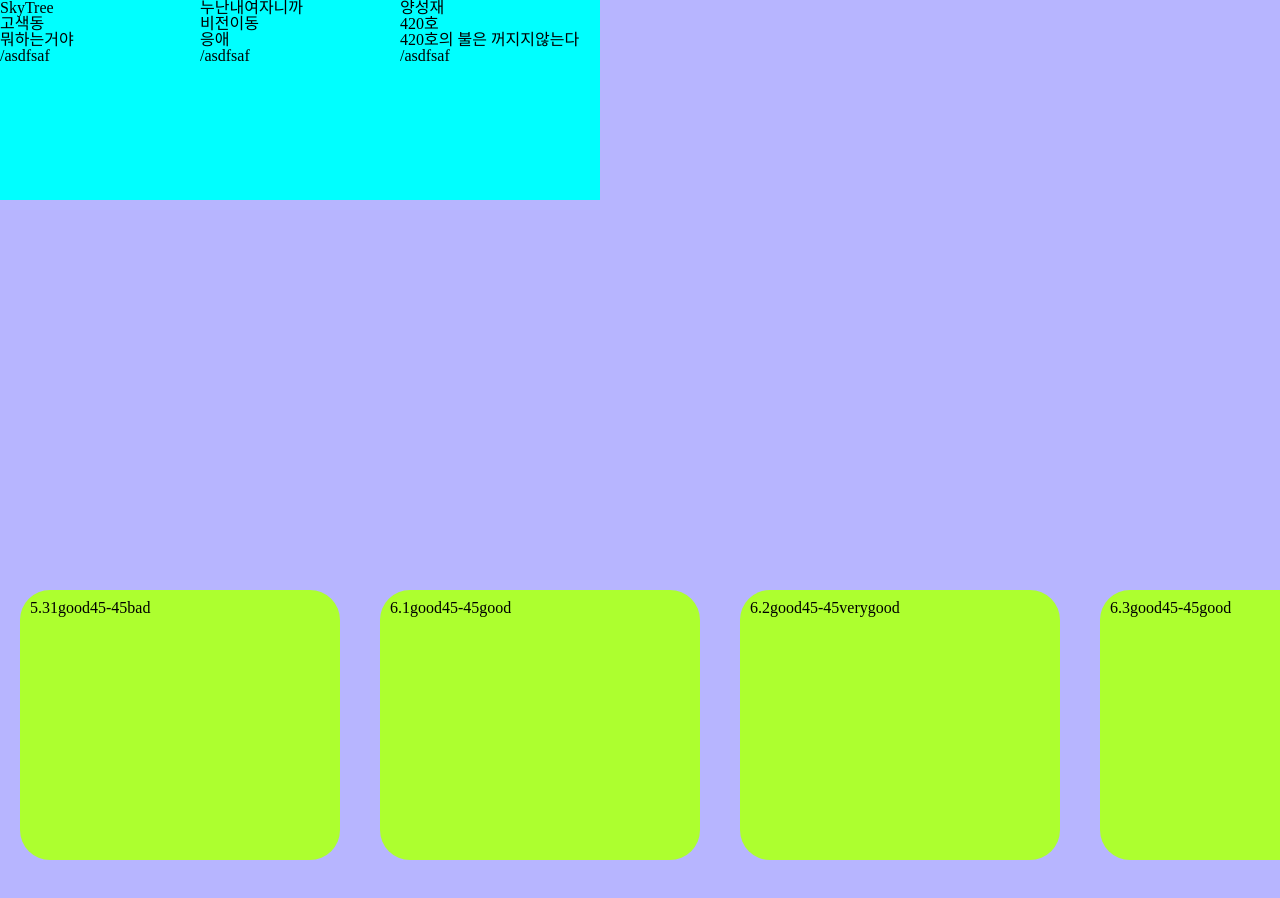
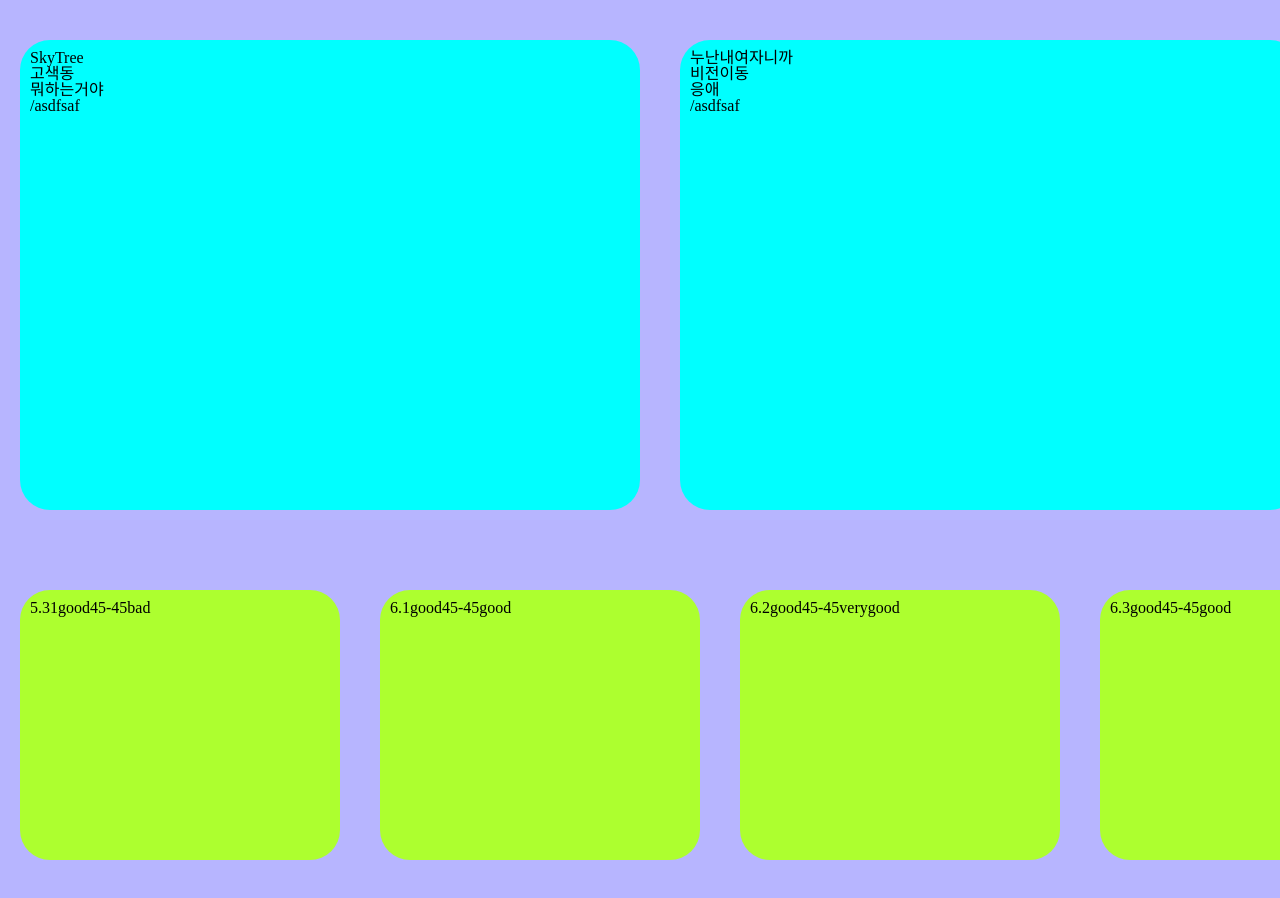
Before and after one commit to Seobeomsu/2023_Open_Source_Project, a React (Vite) app in the folder frontend/: page /GoodDay in a window 1280 px wide. Built offline with nearby package versions, Linux system fonts and the light colour scheme.

Commit message:
Design : PlaceBox

```diff
--- a/frontend/src/components/PlaceBox.jsx
+++ b/frontend/src/components/PlaceBox.jsx
@@ -3,8 +3,14 @@ import styled from 'styled-components'
 
 const Wrap = styled.div`
   background-color: aqua;
-  width: 200px;
-  height: 200px;
+  display: block;
+  flex-shrink: 0;
+  width: 600px;
+  height: 450px;
+  margin: auto 20px auto 20px;
+  border-radius: 30px;
+  padding: 10px;
+
 `
 
 export default function PlaceBox({name,address,context,imgaddress}) {
```
